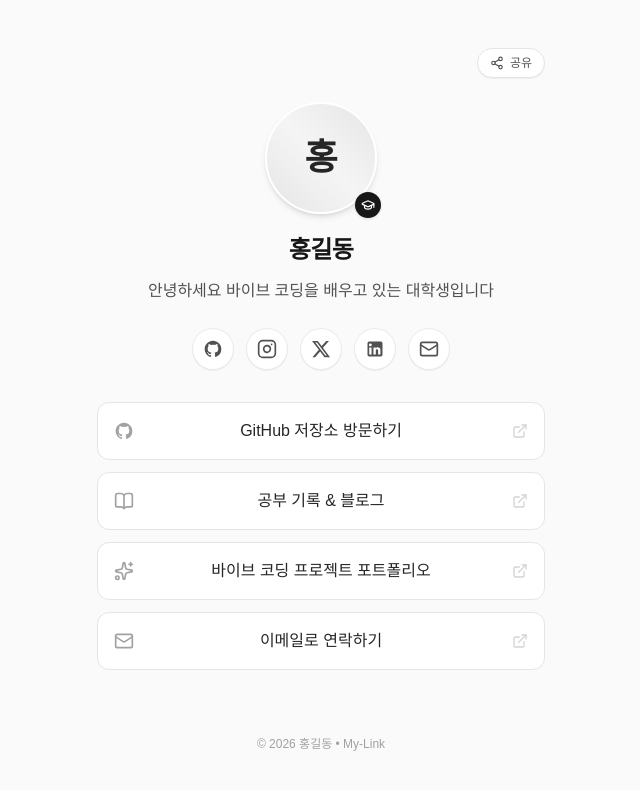
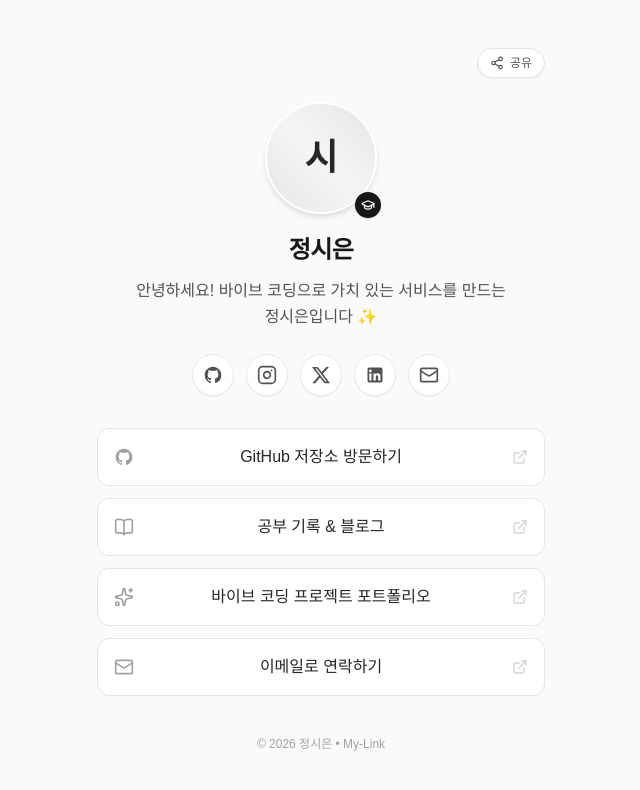
Before and after one commit to jse12345/my-link-hy, a Next.js app: page / in a window 1280 px wide. Shown: the top 790 px of the page, without its empty margins (319-959 px from the left). Built offline with nearby package versions, Linux system fonts and the light colour scheme.

Commit message:
feat: update profile bio and info for Jeong Si-eun

```diff
--- a/src/app/page.tsx
+++ b/src/app/page.tsx
@@ -28,14 +28,14 @@ interface SimpleLink {
 export default function ProfilePage() {
   const [copied, setCopied] = useState(false);
 
-  const name = "홍길동";
-  const bio = "안녕하세요 바이브 코딩을 배우고 있는 대학생입니다";
+  const name = "정시은";
+  const bio = "안녕하세요! 바이브 코딩으로 가치 있는 서비스를 만드는 정시은입니다 ✨";
 
   const socialLinks = [
     {
       id: "github",
       label: "GitHub",
-      url: "https://github.com",
+      url: "https://github.com/jse12345",
       icon: <GithubIcon className="w-5 h-5" />,
     },
     {
@@ -59,7 +59,7 @@ export default function ProfilePage() {
     {
       id: "email",
       label: "Email",
-      url: "mailto:gildong@example.com",
+      url: "mailto:used776655@gmail.com",
       icon: <Mail className="w-5 h-5" />,
     },
   ];
@@ -131,7 +131,7 @@ export default function ProfilePage() {
         <div className="relative mb-5">
           <div className="w-24 h-24 sm:w-28 sm:h-28 rounded-full bg-gradient-to-tr from-neutral-200 via-neutral-100 to-neutral-200 dark:from-neutral-800 dark:via-neutral-850 dark:to-neutral-800 border-2 border-white dark:border-neutral-900 shadow-md flex items-center justify-center">
             <span className="text-3xl sm:text-4xl font-bold text-neutral-800 dark:text-neutral-100 select-none">
-              홍
+              시
             </span>
           </div>
           <div className="absolute -bottom-1 -right-1 bg-neutral-900 dark:bg-white text-white dark:text-neutral-900 p-1.5 rounded-full shadow-sm">
```
